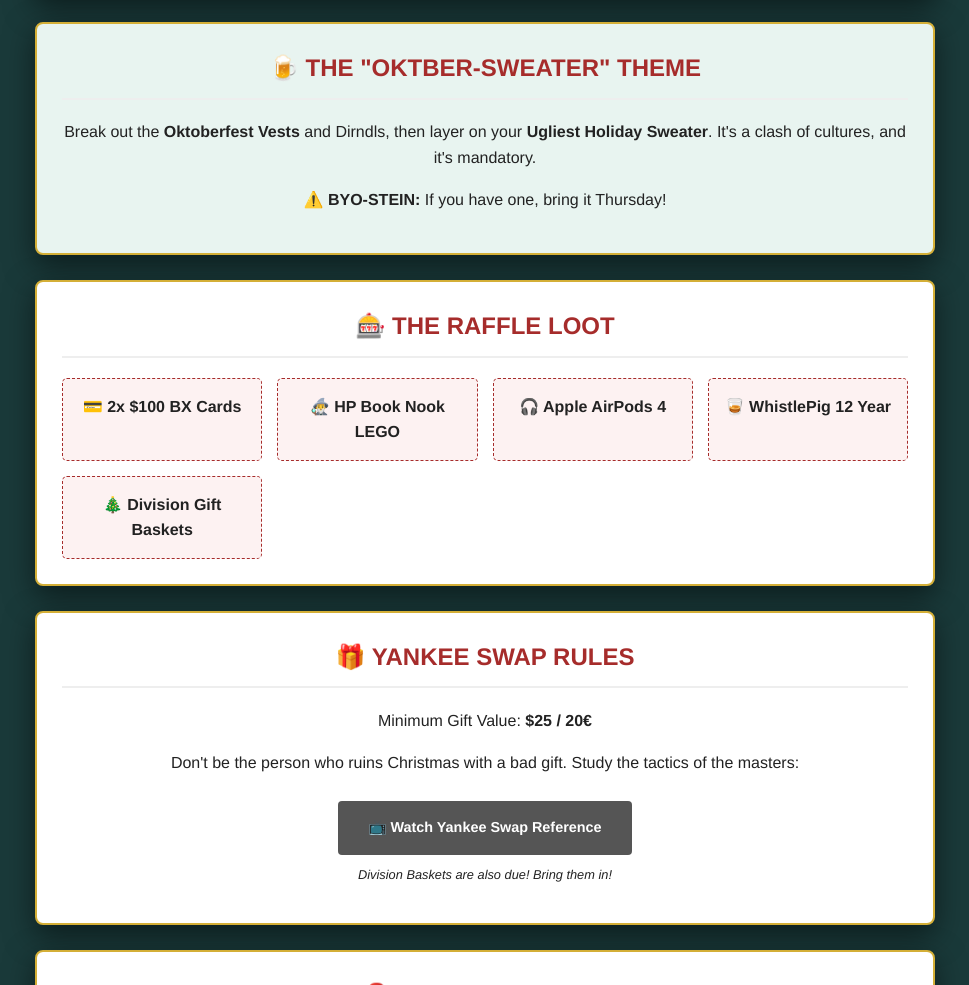
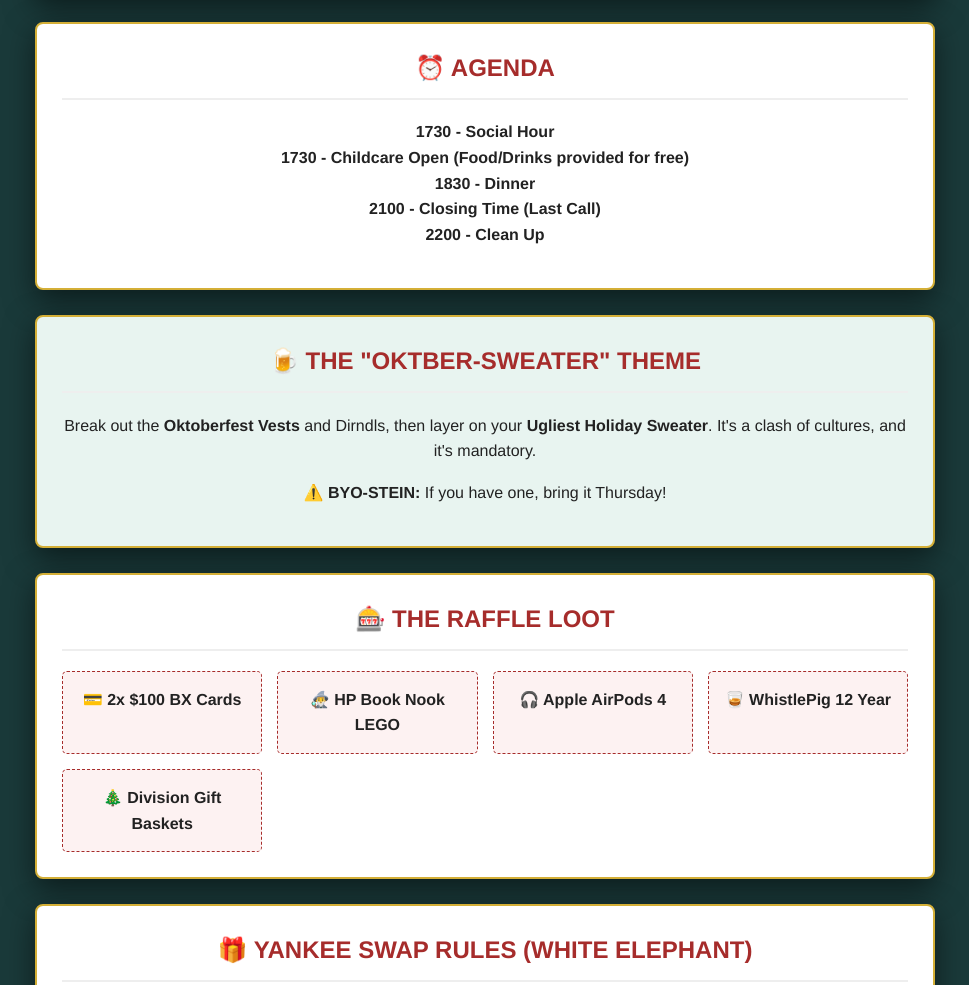
Before and after one commit to public-mattlab/co-ipe_holiday, a plain HTML site: page index.html in a window 1280 px wide. Shown: the part 856-1841 px from the top of the page, without its empty margins (155-1124 px from the left). Drawn offline with Linux system fonts and the light colour scheme.

Commit message:
Update index.html

```diff
--- a/index.html
+++ b/index.html
@@ -61,6 +61,16 @@
         <p><strong>Current Status:</strong> <span class="badge">20 Sold</span> <span class="badge" style="background:#555">20 Remaining</span></p>
     </div>
 
+    <div class="card">
+        <h2>⏰ Agenda</h2>
+        <p><strong>1730 - Social Hour<br>
+        1730 - Childcare Open (Food/Drinks provided for free)<br>
+        1830 - Dinner<br>
+        2100 - Closing Time (Last Call)<br>
+        2200 - Clean Up
+        </strong></p>
+    </div>
+
     <div class="card" style="background: #e8f4f0;">
         <h2>🍺 The "Oktber-Sweater" Theme</h2>
         <p>Break out the <strong>Oktoberfest Vests</strong> and Dirndls, then layer on your <strong>Ugliest Holiday Sweater</strong>. It's a clash of cultures, and it's mandatory.</p>
@@ -79,7 +89,7 @@
     </div>
 
     <div class="card">
-        <h2>🎁 Yankee Swap Rules</h2>
+        <h2>🎁 Yankee Swap Rules (White Elephant)</h2>
         <p>Minimum Gift Value: <strong>$25 / 20€</strong></p>
         <p>Don't be the person who ruins Christmas with a bad gift. Study the tactics of the masters:</p>
         <a href="https://www.youtube.com/watch?v=19ulSNSRKyU&pp=ygUWdGhlIG9mZmljZSB5YW5rZWUgc3dhcA%3D%3D" target="_blank" class="btn btn-video">📺 Watch Yankee Swap Reference</a>
```
